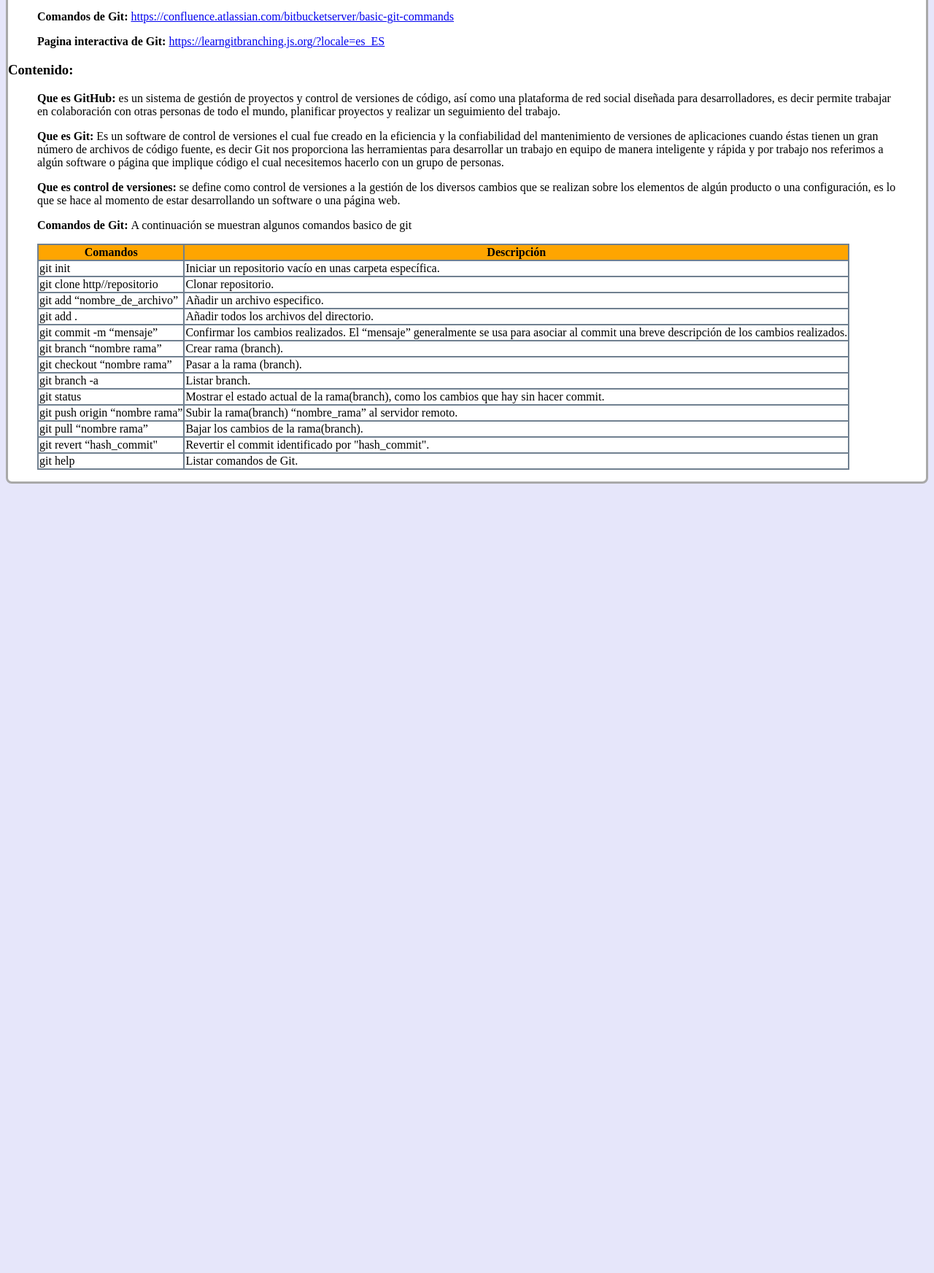
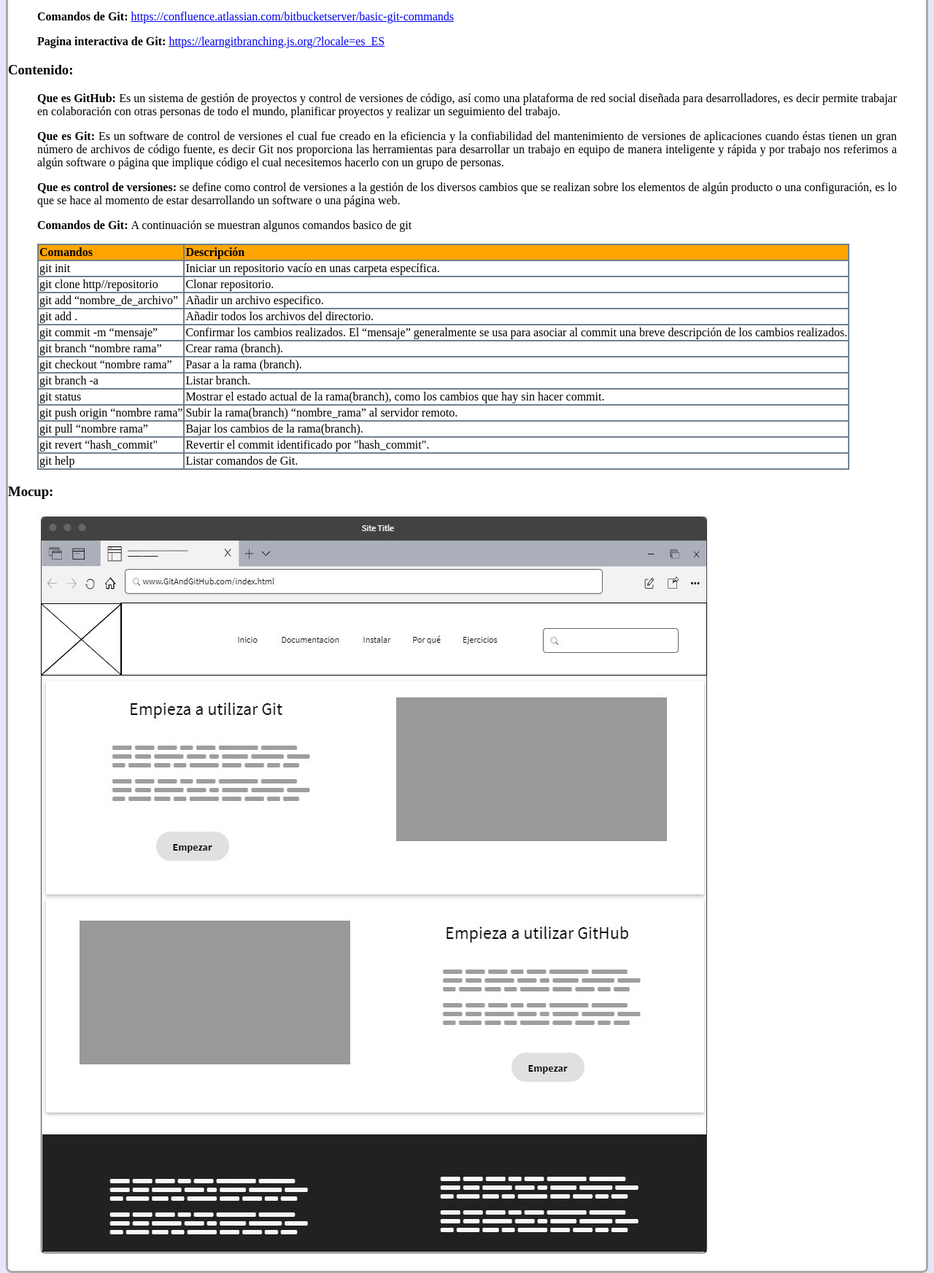
Before and after one commit to dfmerchan2/DSW-diegoFernandoMerchanJimenez, a plain HTML site: page planning.html in a window 1280 px wide. Shown: the part 460-2205 px from the top of the page at 73% size. Before the commit the page ends 1131 px from the top, so only its background shows below. Drawn offline with Linux system fonts and the light colour scheme.

Commit message:
Actividad fase 2

```diff
--- a/estilos.css
+++ b/estilos.css
@@ -6,13 +6,20 @@ h1 {
   text-align: center;
 }
 
+
 .informacion {
   background-color: white;
   border-style: solid;
   border-width: 3px;
   border-color: darkgray;
   border-radius: 8px;
+  text-align: justify;
 }
+.Mockf{
+
+}
+
+
 
 table, tr, th, td {
   border: 2px solid slategrey;
--- a/planning.html
+++ b/planning.html
@@ -8,7 +8,6 @@
     <link rel="shortcut icon" type="image/x-icon" href="Imagenes/Icono.ico" />
     <link rel="stylesheet" href="estilos.css">
 </head>
-
 <body>
     <div class="informacion">
         <h1>Crear el Guión y la maquetación para un OVI</h1>
@@ -42,7 +41,7 @@
                 href="https://learngitbranching.js.org/?locale=es_ES">https://learngitbranching.js.org/?locale=es_ES</a>
         </blockquote>
         <h3>Contenido:</h3>
-        <blockquote><strong>Que es GitHub:</strong> es un sistema de gestión de proyectos y control de versiones de
+        <blockquote><strong>Que es GitHub:</strong> Es un sistema de gestión de proyectos y control de versiones de
             código, así como una plataforma de red social diseñada para desarrolladores, es decir permite trabajar en
             colaboración con otras personas de todo el mundo, planificar proyectos y realizar un seguimiento del
             trabajo.</blockquote>
@@ -117,6 +116,11 @@
                 </tr>
             </table>
         </blockquote>
+        <h3>Mocup:</h3>
+        <blockquote>
+            <img src="Imagenes/Mockf.jpg">
+        </blockquote>
+
     </div>
 </body>
 
```
Also changed, not shown: Imagenes/Mockf.jpg (added).
